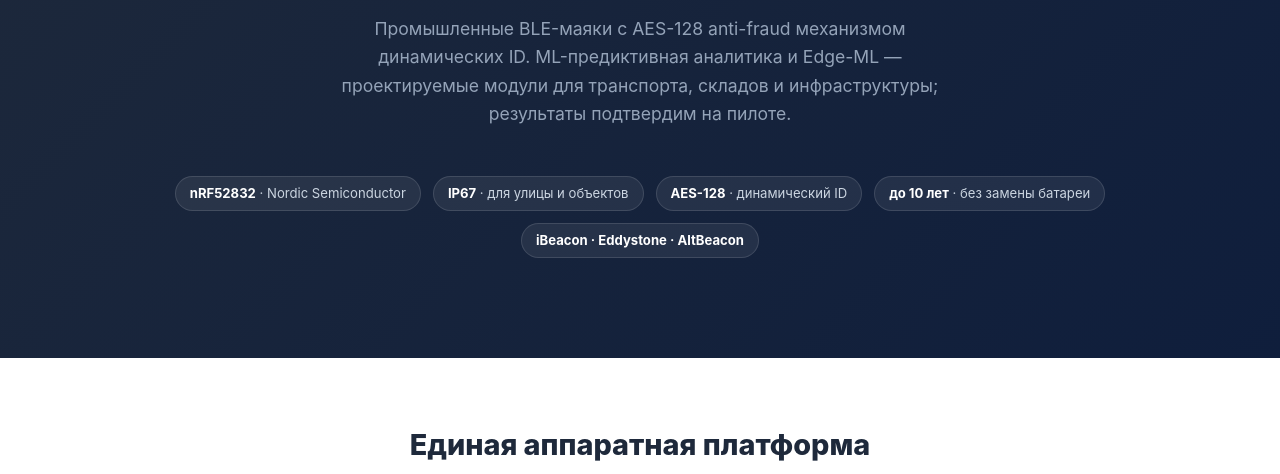
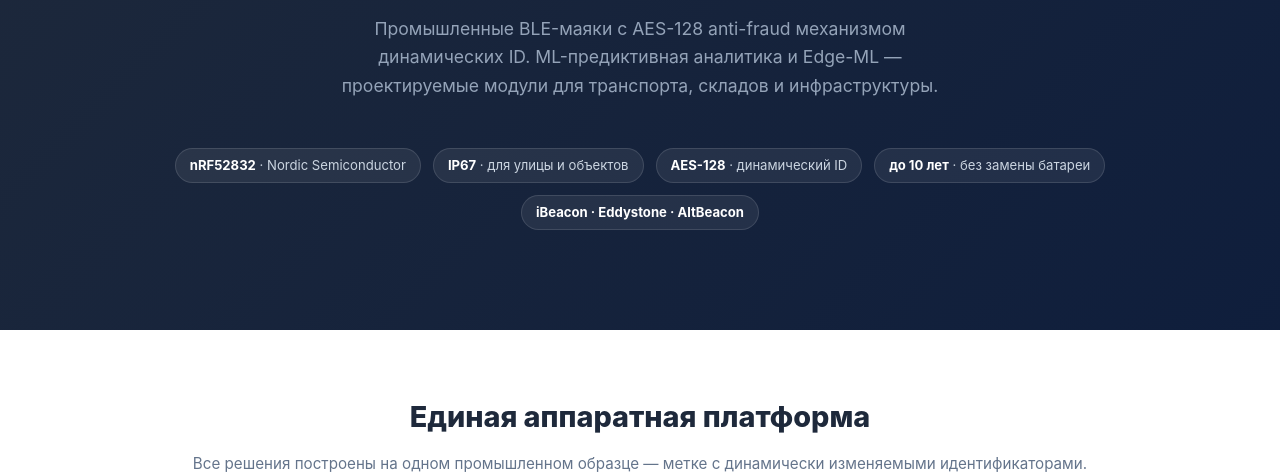
Before and after one commit to sayr777/dn-beacon, a plain HTML site: page index.html in a window 1280 px wide. Shown: the part 329-803 px from the top of the page. Drawn offline with Linux system fonts and the light colour scheme.

Commit message:
Refine homepage AI description

```diff
--- a/index.html
+++ b/index.html
@@ -283,7 +283,7 @@
 <section class="hero">
   <div class="hero-badge"><span class="dot"></span>Промышленный образец · dynamic-iBeacon</div>
   <h1>Решения на базе<br><span>динамической BLE-метки</span></h1>
-  <p>Промышленные BLE-маяки с AES-128 anti-fraud механизмом динамических ID. ML-предиктивная аналитика и Edge-ML — проектируемые модули для транспорта, складов и инфраструктуры; результаты подтвердим на пилоте.</p>
+  <p>Промышленные BLE-маяки с AES-128 anti-fraud механизмом динамических ID. ML-предиктивная аналитика и Edge-ML — проектируемые модули для транспорта, складов и инфраструктуры.</p>
   <div class="hero-chips">
     <div class="chip"><strong>nRF52832</strong> · Nordic Semiconductor</div>
     <div class="chip"><strong>IP67</strong> · для улицы и объектов</div>
```
